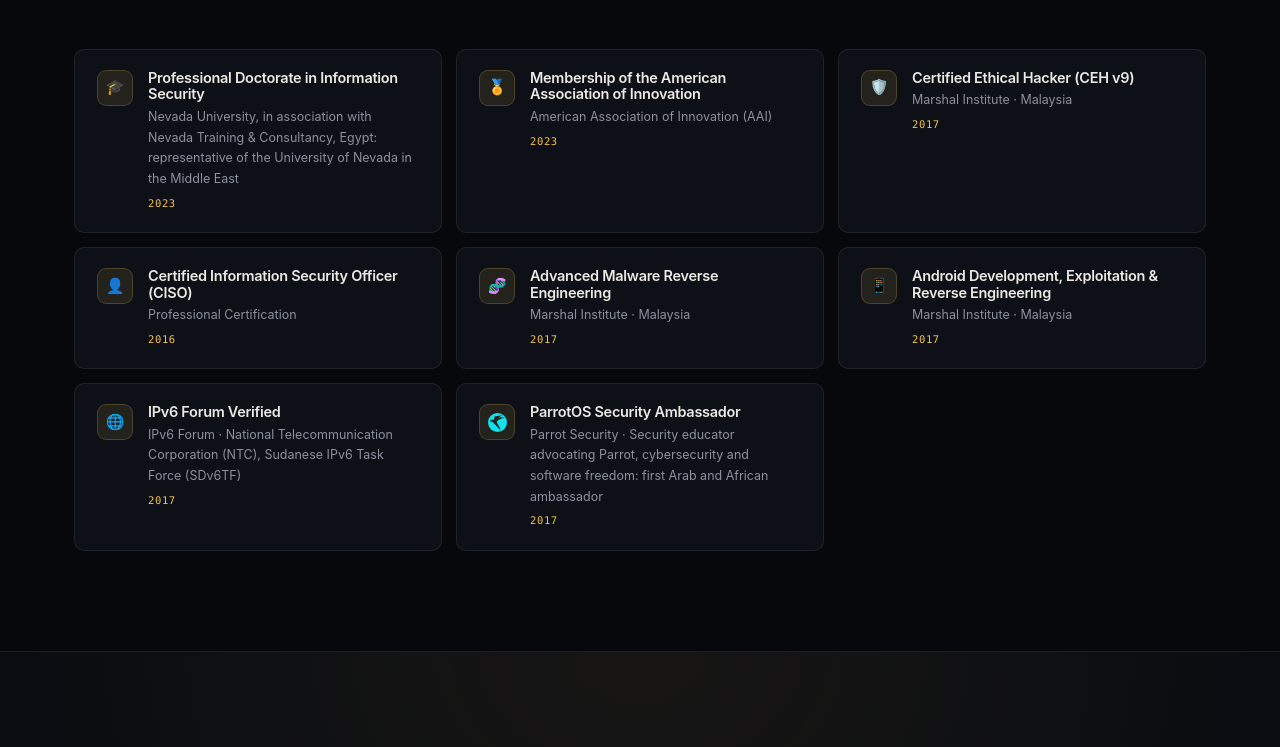
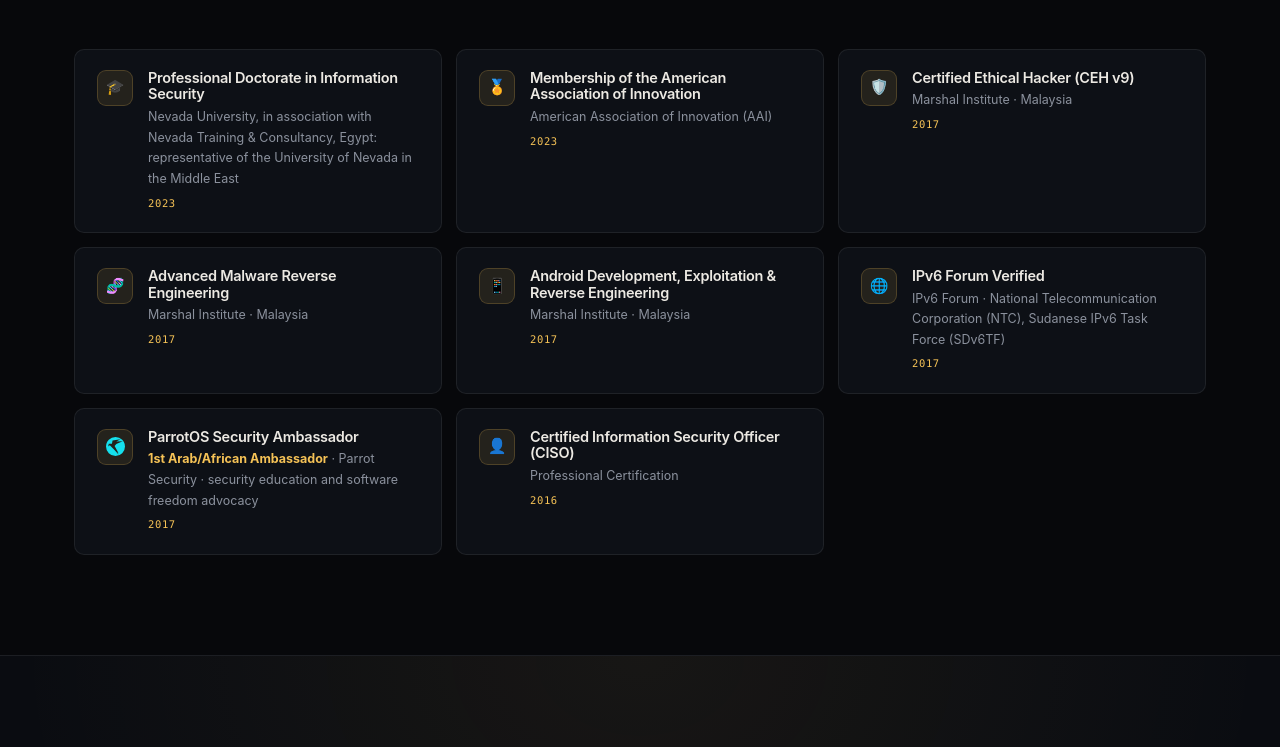
Before and after one commit to ma1amin/landing-page, a plain HTML site: page preview.html in a window 1280 px wide. Shown: the part 6670-7417 px from the top of the page. Drawn offline with Linux system fonts and the light colour scheme.

Commit message:
Reorder the credentials cards and highlight the Parrot ambassador line

```diff
--- a/preview.html
+++ b/preview.html
@@ -412,6 +412,7 @@ ul,ol{margin:0;padding:0;list-style:none}
 }
 .cred h4{font-size:14.5px;margin-bottom:4px;font-weight:600}
 .cred span{font-size:12.5px;color:var(--muted);display:block}
+.cred-hi{color:var(--amber);font-weight:650;font-style:normal}
 .cred em{
   font-style:normal;font-family:var(--mono);font-size:10.5px;
   color:var(--amber);letter-spacing:.06em;display:block;margin-top:5px;
@@ -1972,11 +1973,11 @@ const CREDS = [
   { icon:'🎓', t:{en:'Professional Doctorate in Information Security', ar:'دكتوراه مهنية في أمن المعلومات'}, s:{en:'Nevada University, in association with Nevada Training & Consultancy, Egypt: representative of the University of Nevada in the Middle East', ar:'جامعة نيفادا، بالتعاون مع نيفادا للتدريب والاستشارات في مصر: ممثل جامعة نيفادا في الشرق الأوسط'}, y:'2023' },
   { icon:'🏅', t:{en:'Membership of the American Association of Innovation', ar:'عضوية الرابطة الأمريكية للابتكار'}, s:{en:'American Association of Innovation (AAI)', ar:'الرابطة الأمريكية للابتكار (AAI)'}, y:'2023' },
   { icon:'🛡️', t:{en:'Certified Ethical Hacker (CEH v9)', ar:'مخترق أخلاقي معتمد (CEH v9)'}, s:{en:'Marshal Institute · Malaysia', ar:'معهد مارشال · ماليزيا'}, y:'2017' },
-  { icon:'👤', t:{en:'Certified Information Security Officer (CISO)', ar:'رئيس أمن معلومات معتمد (CISO)'}, s:{en:'Professional Certification', ar:'شهادة مهنية'}, y:'2016' },
   { icon:'🧬', t:{en:'Advanced Malware Reverse Engineering', ar:'هندسة عكسية متقدمة للبرمجيات الخبيثة'}, s:{en:'Marshal Institute · Malaysia', ar:'معهد مارشال · ماليزيا'}, y:'2017' },
   { icon:'📱', t:{en:'Android Development, Exploitation & Reverse Engineering', ar:'تطوير أندرويد واستغلال ثغراته وهندسته العكسية'}, s:{en:'Marshal Institute · Malaysia', ar:'معهد مارشال · ماليزيا'}, y:'2017' },
   { icon:'🌐', t:{en:'IPv6 Forum Verified', ar:'معتمد من منتدى IPv6'}, s:{en:'IPv6 Forum · National Telecommunication Corporation (NTC), Sudanese IPv6 Task Force (SDv6TF)', ar:'منتدى IPv6 · الهيئة القومية للاتصالات (NTC)، فريق العمل السوداني للإصدار السادس (SDv6TF)'}, y:'2017' },
-  { icon:'<svg viewBox="0 0 24 24" width="19" height="19" fill="#15E0ED" aria-hidden="true"><path d="M12 0A12 12 0 0 0 0 12a12 12 0 0 0 12 12 12 12 0 0 0 12-12A12 12 0 0 0 12 0Zm6.267 2.784L13.03 5.54l8.05-.179-8.05 3.333-2.154 2.688 5.007 9.038-1.536-1.605 1.645 3.456-4.937-5.527-6.268-6.28L2.77 12.11l.7-3.442 4.018-.261.823-4.06Z"/></svg>', t:{en:'ParrotOS Security Ambassador', ar:'سفير نظام تشغيل باروت الأمني'}, s:{en:'Parrot Security · Security educator advocating Parrot, cybersecurity and software freedom: first Arab and African ambassador', ar:'Parrot Security · مثقّف أمني يدعم مشروع باروت والأمن السيبراني وحرية البرمجيات: أول سفير عربي وأفريقي'}, y:'2017' },
+  { icon:'<svg viewBox="0 0 24 24" width="19" height="19" fill="#15E0ED" aria-hidden="true"><path d="M12 0A12 12 0 0 0 0 12a12 12 0 0 0 12 12 12 12 0 0 0 12-12A12 12 0 0 0 12 0Zm6.267 2.784L13.03 5.54l8.05-.179-8.05 3.333-2.154 2.688 5.007 9.038-1.536-1.605 1.645 3.456-4.937-5.527-6.268-6.28L2.77 12.11l.7-3.442 4.018-.261.823-4.06Z"/></svg>', t:{en:'ParrotOS Security Ambassador', ar:'سفير نظام تشغيل باروت الأمني'}, hi:{en:'1st Arab/African Ambassador', ar:'أول سفير عربي/أفريقي'}, s:{en:'Parrot Security · security education and software freedom advocacy', ar:'Parrot Security · تثقيف أمني ومناصرة حرية البرمجيات'}, y:'2017' },
+  { icon:'👤', t:{en:'Certified Information Security Officer (CISO)', ar:'رئيس أمن معلومات معتمد (CISO)'}, s:{en:'Professional Certification', ar:'شهادة مهنية'}, y:'2016' },
 ];
 
 const INTERESTS = [
@@ -2157,7 +2158,8 @@ function renderCreds() {
   const box = $('#credsGrid'); if (!box) return;
   box.innerHTML = CREDS.map((c) =>
     '<article class="cred"><div class="cred-badge" aria-hidden="true">' + c.icon + '</div>' +
-      '<div><h4>' + esc(pick(c.t)) + '</h4><span>' + esc(pick(c.s)) + '</span>' +
+      '<div><h4>' + esc(pick(c.t)) + '</h4><span>' +
+        (c.hi ? '<b class="cred-hi">' + esc(pick(c.hi)) + '</b> · ' : '') + esc(pick(c.s)) + '</span>' +
       (c.y ? '<em>' + esc(c.y) + '</em>' : '') + '</div></article>'
   ).join('');
 }
--- a/public/styles.css
+++ b/public/styles.css
@@ -403,6 +403,7 @@ ul,ol{margin:0;padding:0;list-style:none}
 }
 .cred h4{font-size:14.5px;margin-bottom:4px;font-weight:600}
 .cred span{font-size:12.5px;color:var(--muted);display:block}
+.cred-hi{color:var(--amber);font-weight:650;font-style:normal}
 .cred em{
   font-style:normal;font-family:var(--mono);font-size:10.5px;
   color:var(--amber);letter-spacing:.06em;display:block;margin-top:5px;
```
Also changed, not shown: public/app.js (+4 -3 lines).
